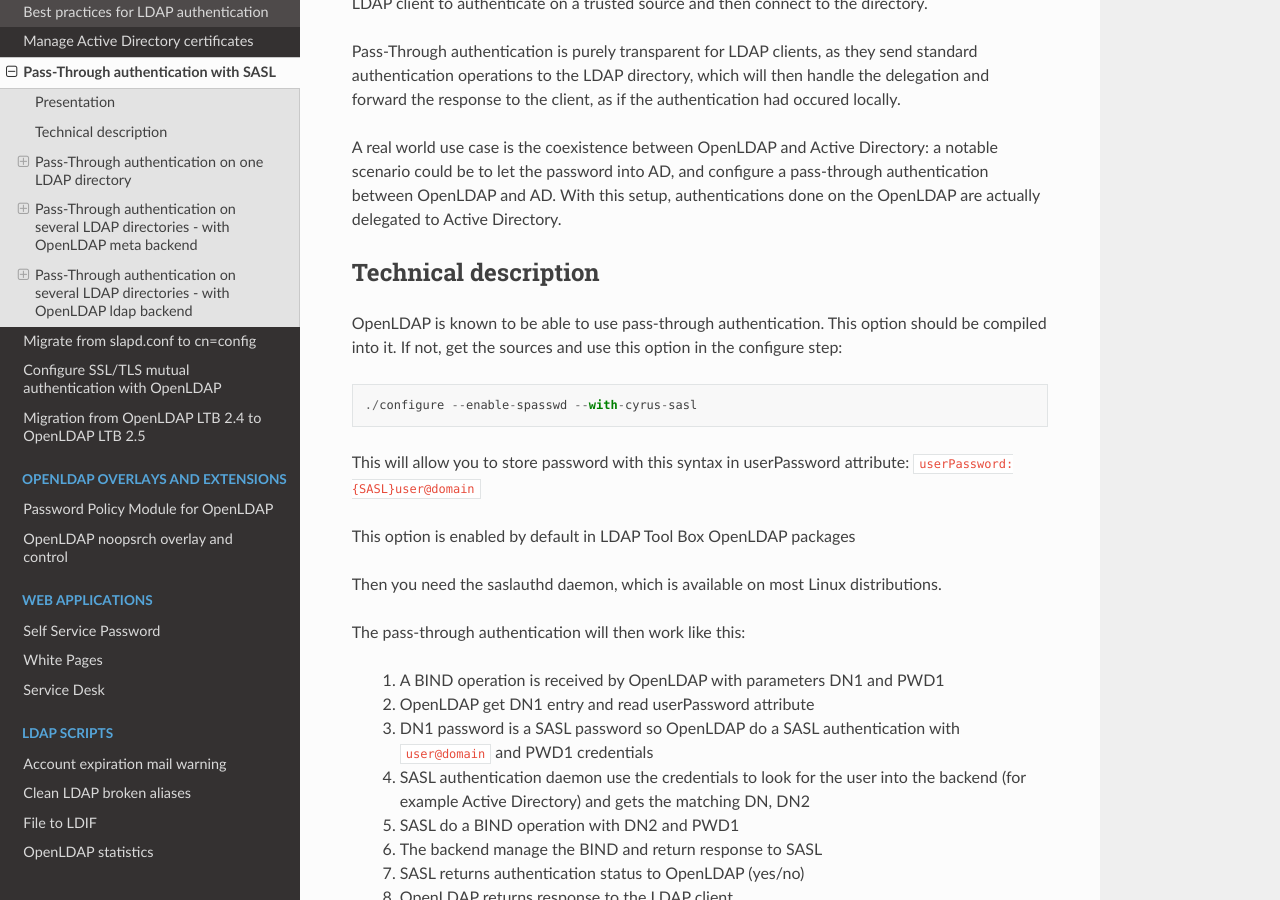
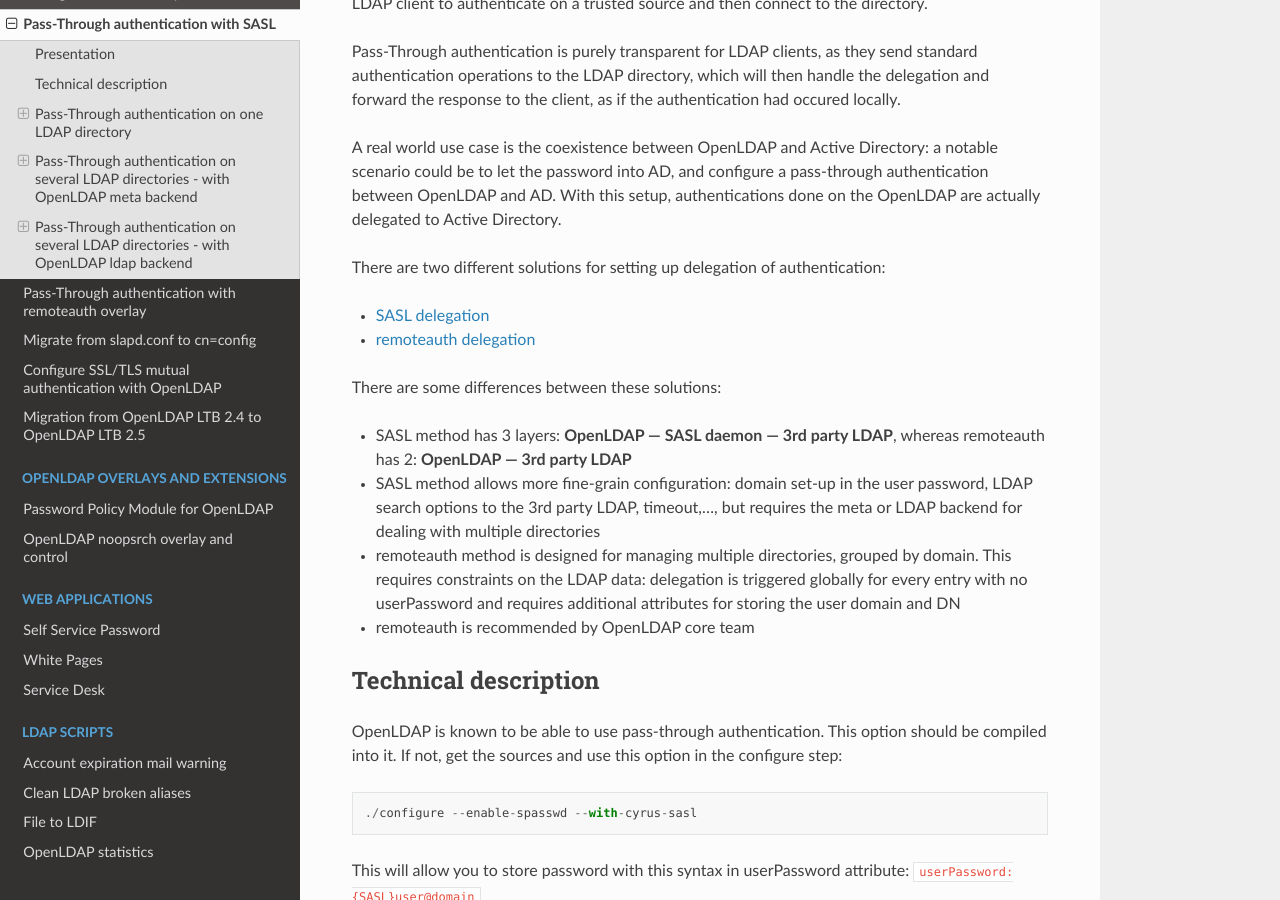
Before and after one commit to ltb-project/documentation, a Sphinx documentation site: the page built from source/sasl_delegation.rst, in a window 1280 px wide and 900 px high, scrolled down 320 px. Built offline with Sphinx 7.4.7 and the Read the Docs theme 2.0.0, drawn with Linux system fonts in a browser that asks for light colours.

Commit message:
add remoteauth delegation howto

```diff
--- /dev/null
+++ b/source/delegation.rst
@@ -0,0 +1,20 @@
+
+Pass-Through authentication is a mechanism used by some LDAP directories to delegate authentication operations (BIND) to other backends.
+
+It should be distinguished from the external authentication methods, that are managed by the LDAP client to authenticate on a trusted source and then connect to the directory.
+
+Pass-Through authentication is purely transparent for LDAP clients, as they send standard authentication operations to the LDAP directory, which will then handle the delegation and forward the response to the client, as if the authentication had occured locally.
+
+A real world use case is the coexistence between OpenLDAP and Active Directory: a notable scenario could be to let the password into AD, and configure a pass-through authentication between OpenLDAP and AD. With this setup, authentications done on the OpenLDAP are actually delegated to Active Directory.
+
+There are two different solutions for setting up delegation of authentication:
+
+* :doc:`SASL delegation<sasl_delegation>`
+* :doc:`remoteauth delegation<remoteauth_delegation>`
+
+There are some differences between these solutions:
+
+* SASL method has 3 layers: **OpenLDAP — SASL daemon — 3rd party LDAP**, whereas remoteauth has 2: **OpenLDAP — 3rd party LDAP**
+* SASL method allows more fine-grain configuration: domain set-up in the user password, LDAP search options to the 3rd party LDAP, timeout,..., but requires the meta or LDAP backend for dealing with multiple directories
+* remoteauth method is designed for managing multiple directories, grouped by domain. This requires constraints on the LDAP data: delegation is triggered globally for every entry with no userPassword and requires additional attributes for storing the user domain and DN
+* remoteauth is recommended by OpenLDAP core team
--- a/source/index.rst
+++ b/source/index.rst
@@ -59,6 +59,7 @@
    auth_ldap_best_practices
    active_directory_certificates
    sasl_delegation
+   remoteauth_delegation
    migrate_slapd_conf_cn_config
    openldap_ssl_tls_mutual_authentication
    migrate_openldap_ltb_24_openldap_ltb_25
--- a/source/sasl_delegation.rst
+++ b/source/sasl_delegation.rst
@@ -5,13 +5,9 @@
 Presentation
 ============
 
-Pass-Through authentication is a mechanism used by some LDAP directories to delegate authentication operations (BIND) to other backends.
 
-It should be distinguished from the external authentication methods, that are managed by the LDAP client to authenticate on a trusted source and then connect to the directory.
+.. include:: delegation.rst
 
-Pass-Through authentication is purely transparent for LDAP clients, as they send standard authentication operations to the LDAP directory, which will then handle the delegation and forward the response to the client, as if the authentication had occured locally.
-
-A real world use case is the coexistence between OpenLDAP and Active Directory: a notable scenario could be to let the password into AD, and configure a pass-through authentication between OpenLDAP and AD. With this setup, authentications done on the OpenLDAP are actually delegated to Active Directory.
 
 Technical description
 =====================
```
Also changed, not shown: source/remoteauth_delegation.rst (added, +92 -0 lines).
